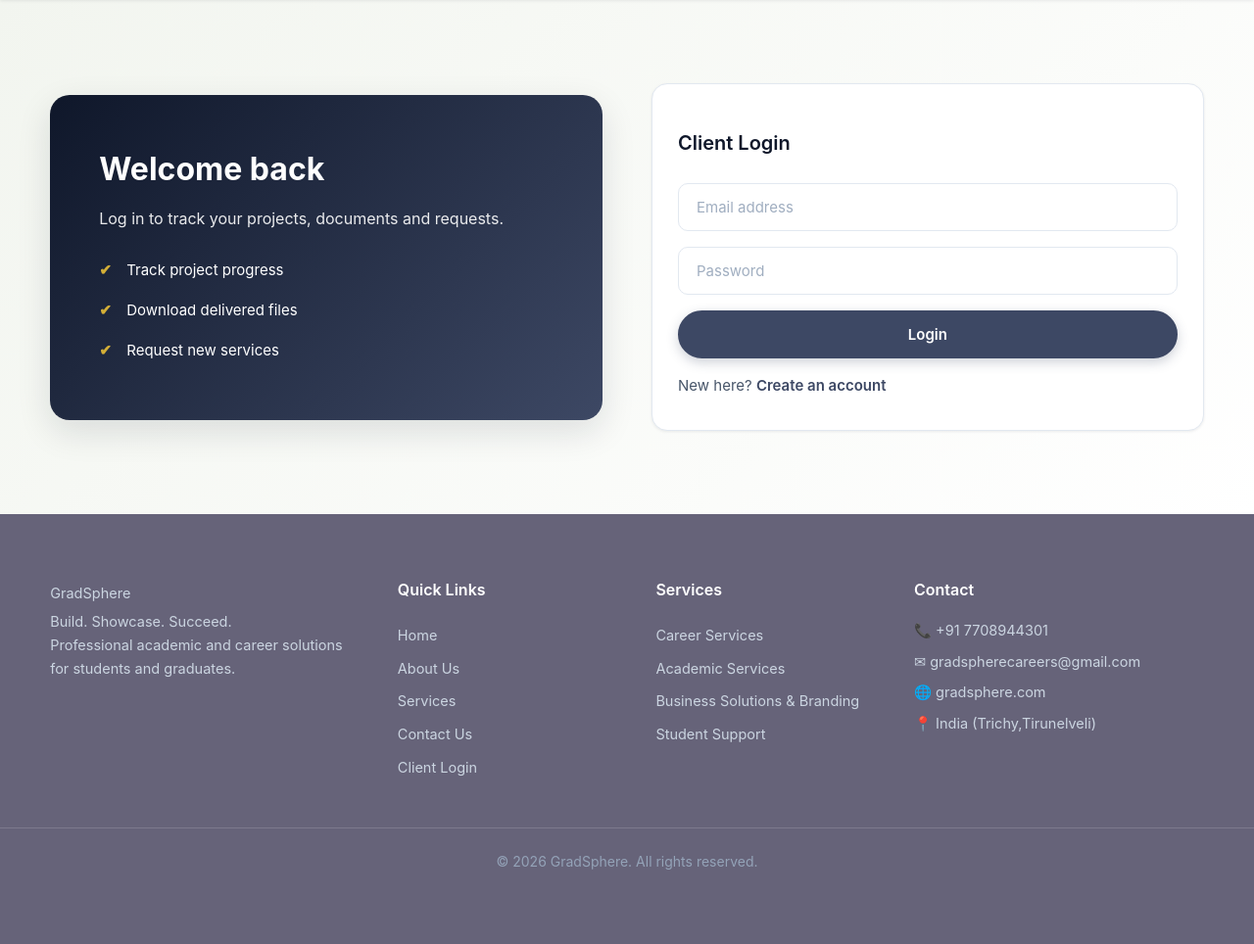
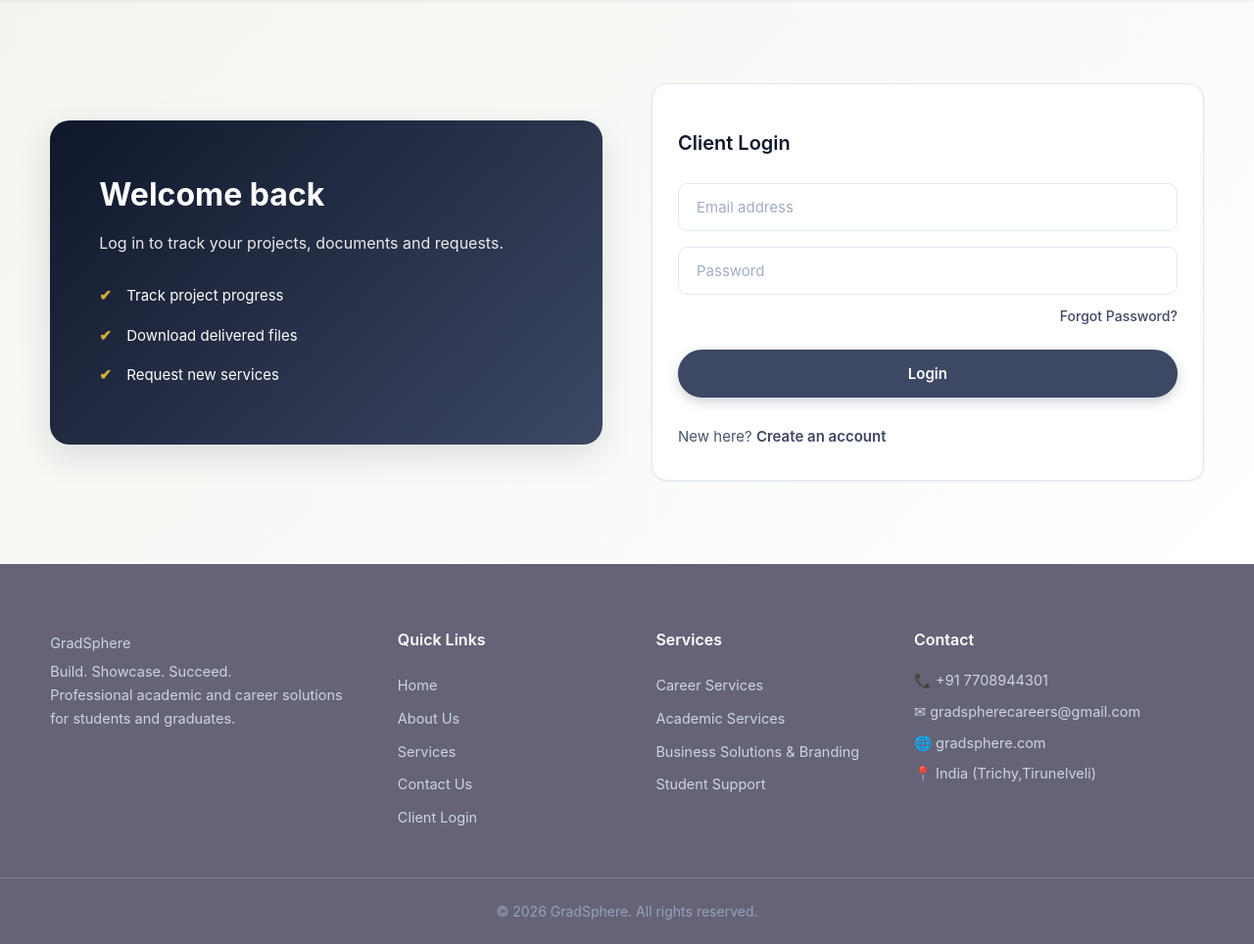
Before and after one commit to gradspherecareers-source/Gradsphere-Innovation-Technology, a Flask app: page /login in a window 1280 px wide. Shown: the part 114-1078 px from the top of the page at 98% size. Before the commit the page ends 1002 px from the top, so only its background shows below. Run offline with Flask 3, Linux system fonts and the light colour scheme; some libraries are stand-ins or nearby versions.

Commit message:
Update login.html

```diff
--- a/templates/login.html
+++ b/templates/login.html
@@ -8,8 +8,14 @@
     <h3>Client Login</h3>
     <input type="email" name="email" placeholder="Email address" required>
     <input type="password" name="password" placeholder="Password" required>
+
+    <!-- Forgot Password Link Aligned Properly -->
+    <div style="display: flex; justify-content: flex-end; margin-top: -6px; margin-bottom: 6px;">
+      <a href="{{ url_for('forgot_password') }}" class="small" style="color: var(--indigo); font-weight: 500;">Forgot Password?</a>
+    </div>
+
     <button class="btn" type="submit">Login</button>
-    <p class="small">New here? <a href="{{ url_for('register') }}">Create an account</a></p>
+    <p class="small" style="margin-top: 12px;">New here? <a href="{{ url_for('register') }}">Create an account</a></p>
   </form>
 </div></section>
 {% endblock %}
```
